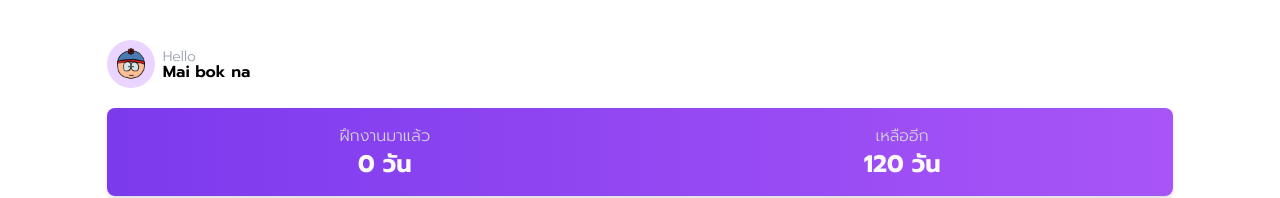
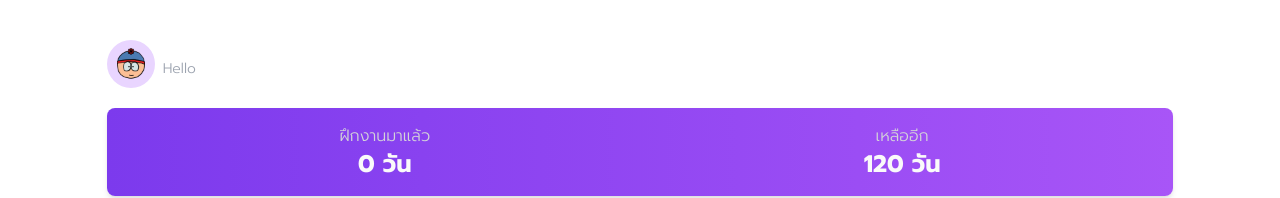
Before and after one commit to slapexs/intern-daily, a React (Vite) app: page / in a window 1280 px wide. Shown: the top 198 px of the page. Built offline with nearby package versions, Linux system fonts and the light colour scheme; no server answers; sample sign-in values are in the browser's storage; some icons are missing.

Commit message:
:sparkles: Display user name in topnavbar

```diff
--- a/src/App.tsx
+++ b/src/App.tsx
@@ -1,14 +1,23 @@
-import { FC, useEffect } from "react"
+import { FC, useEffect, useState } from "react"
 import Navbar from "./components/Navbar"
 import { useNavigate, NavigateFunction } from "react-router-dom"
 import HighlightHeader from "./components/HighlightHeader"
 import TopNavbar from "./components/TopNavbar"
+import axios from "axios"
 
 const App: FC = () => {
+	const [name, setName] = useState<string>("")
 	const navigate: NavigateFunction = useNavigate()
 
+	const authToken: string | null = localStorage.getItem("auth-token")
 	useEffect(() => {
-		const authToken: string | null = localStorage.getItem("auth-token")
+		axios
+			.post(
+				"http://localhost:5000/auth/user",
+				{},
+				{ headers: { Authorization: `Bearer ${authToken}` } }
+			)
+			.then((res) => setName(res.data.response.name))
 		if (!authToken) {
 			navigate("/login")
 		}
@@ -17,7 +26,7 @@ const App: FC = () => {
 		<main className="mb-20">
 			<main className="w-full flex justify-center mt-10">
 				<section className="w-10/12">
-					<TopNavbar />
+					<TopNavbar user={name} />
 					{/* Main content */}
 					<HighlightHeader />
 				</section>
--- a/src/components/TopNavbar.tsx
+++ b/src/components/TopNavbar.tsx
@@ -1,11 +1,14 @@
 import iconProfile from "../assets/icons8-stan-marsh-48.png"
-import { FC, useState } from "react"
+import { FC } from "react"
 import LogoutBoxRLineIcon from "remixicon-react/LogoutBoxRLineIcon"
 import { useNavigate } from "react-router-dom"
+type userProps = {
+	user: string
+}
 
-const TopNavbar: FC = () => {
+const TopNavbar: FC<userProps> = ({ user }) => {
 	const navigate = useNavigate()
-	const [user, setUser] = useState<string>("Mai bok na")
+
 	return (
 		<section className="w-full flex justify-between items-center mb-5">
 			<div id="avatar" className="flex items-center space-x-2">
--- a/src/pages/Login.tsx
+++ b/src/pages/Login.tsx
@@ -12,7 +12,7 @@ const Login: FC = () => {
 
 		axios
 			.post(
-				"http://localhost:5000/user/login",
+				"http://localhost:5000/auth/login",
 				{ username, password },
 				{
 					headers: { "Content-type": "Application/json" },
```
